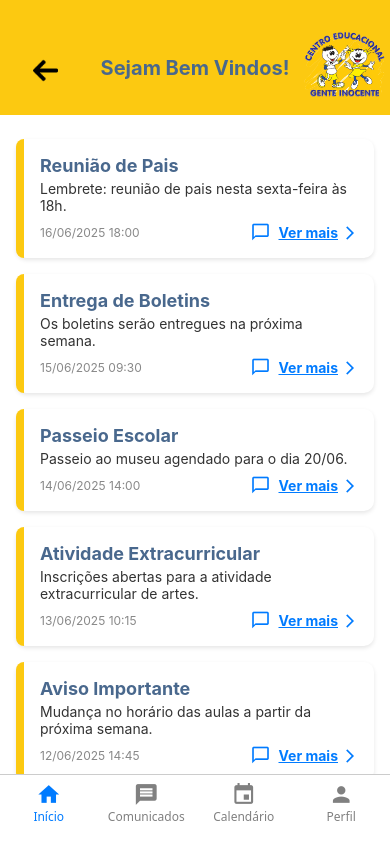
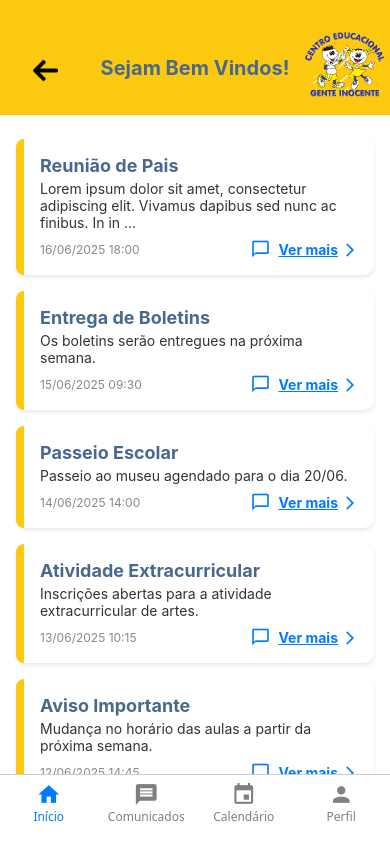
Before and after one commit to Breno-Duarte23/FE-Board-GI, a React Native app: screen /Home in a window 390 px wide. Built offline with nearby package versions, Linux system fonts and the light colour scheme.

Commit message:
feat: limitando o número de caracteres na descrição do card

```diff
--- a/src/components/RecadoCard.jsx
+++ b/src/components/RecadoCard.jsx
@@ -1,6 +1,13 @@
 import React from 'react';
 import { View, Text, TouchableOpacity, StyleSheet } from 'react-native';
 import Icon from 'react-native-vector-icons/MaterialIcons';
+
+const limitarDescricao = (descricao) => {
+    if (descricao.length > 100) {
+        return descricao.substring(0, 100) + '...';
+    }
+    return descricao;
+};
 
 const RecadoCard = ({
     titulo,
@@ -15,7 +22,7 @@ const RecadoCard = ({
             <View style={[styles.barra, { backgroundColor: lido ? '#2ecc40' : '#FCC911' }]} />
             <View style={styles.cardContent}>
                 <Text style={styles.titulo}>{titulo}</Text>
-                <Text style={styles.descricao}>{descricao}</Text>
+                <Text style={styles.descricao}>{limitarDescricao(descricao)}</Text>
                 <View style={styles.footer}>
                     <Text style={styles.data}>{dataHora}</Text>
                     <View style={{ flexDirection: 'row', alignItems: 'center' }}>
--- a/src/screens/RecadoDetalhe.js
+++ b/src/screens/RecadoDetalhe.js
@@ -8,10 +8,12 @@ const RecadoDetalhe = ({ route, navigation }) => {
     return (
         <SafeAreaView style={styles.container}>
             <Header title="Detalhes do Recado" onBackPress={() => navigation.goBack()} />
-            <View style={styles.content}>
-                <Text style={styles.titulo}>{recado.titulo}</Text>
-                <Text style={styles.dataHora}>{recado.dataHora}</Text>
-                <Text style={styles.descricao}>{recado.descricao}</Text>
+            <View style={styles.centerContent}>
+                <View style={styles.content}>
+                    <Text style={styles.titulo}>{recado.titulo}</Text>
+                    <Text style={styles.dataHora}>{recado.dataHora}</Text>
+                    <Text style={styles.descricao}>{recado.descricao}</Text>
+                </View>
             </View>
         </SafeAreaView>
     );
@@ -20,25 +22,36 @@ const RecadoDetalhe = ({ route, navigation }) => {
 const styles = StyleSheet.create({
     container: {
         flex: 1,
-        backgroundColor: '#fff',
+        backgroundColor: '#F5F6FA',
+    },
+    centerContent: {
+        flex: 1,
+        alignItems: 'center',
     },
     content: {
-        flex: 1,
         padding: 24,
+        width: '95%',
+        backgroundColor: '#fff',
+        borderRadius: 12,
+        shadowColor: '#000',
+        shadowOpacity: 0.08,
+        shadowOffset: { width: 0, height: 2 },
+        shadowRadius: 8,
+        elevation: 4,
     },
     titulo: {
-        fontSize: 22,
+        fontSize: 26,
         fontWeight: 'bold',
         color: '#49688d',
         marginBottom: 12,
     },
     dataHora: {
-        fontSize: 14,
+        fontSize: 16,
         color: '#888',
         marginBottom: 20,
     },
     descricao: {
-        fontSize: 16,
+        fontSize: 18,
         color: '#333',
         lineHeight: 22,
     },
--- a/src/screens/TelaInicial.js
+++ b/src/screens/TelaInicial.js
@@ -39,7 +39,7 @@ const recadosFicticios = [
     {
         id: 1,
         titulo: 'Reunião de Pais',
-        descricao: 'Lembrete: reunião de pais nesta sexta-feira às 18h.',
+        descricao: 'Lorem ipsum dolor sit amet, consectetur adipiscing elit. Vivamus dapibus sed nunc ac finibus. In in nulla vitae metus maximus laoreet. Vivamus non vulputate elit, vel efficitur justo. Sed sed lorem dictum, porta lacus et, facilisis lacus. Phasellus condimentum sed mi vel tincidunt. Suspendisse lorem ligula, viverra vitae pellentesque sit amet, dapibus sed nibh. Ut volutpat dolor ut neque facilisis, ut pharetra leo imperdiet. Pellentesque consequat enim augue, volutpat pellentesque justo scelerisque eu. In a vestibulum erat. Morbi iaculis iaculis nibh, sed ullamcorper metus maximus viverra. Sed sit amet felis nisi. Fusce in accumsan metus, non pellentesque ligula.',
         dataHora: '16/06/2025 18:00',
     },
     {
```
